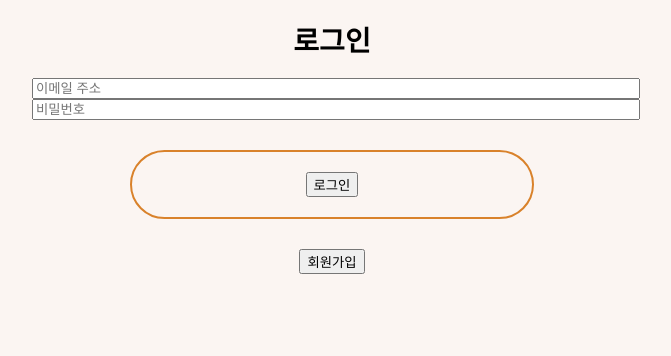
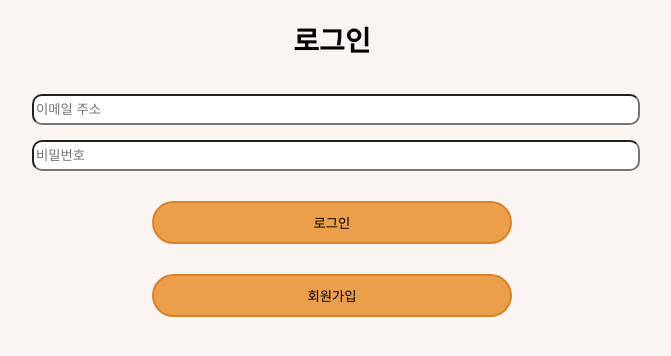
Before and after one commit to sminju1009/KEAD, a React (Create React App) app in the folder frontend/: page /login in a window 1280 px wide. Shown: the top 356 px of the page, without its empty margins (308-979 px from the left). Built offline with nearby package versions, Linux system fonts and the light colour scheme.

Commit message:
[FE][민주] CSS 수정

```diff
--- a/frontend/src/components/member/Login.css
+++ b/frontend/src/components/member/Login.css
@@ -0,0 +1,24 @@
+.button-box {
+  padding: 10px; /* 내부 여백 */
+  margin: 15px auto; /* 위아래 마진 20px, 좌우 마진 자동으로 설정 */
+  text-align: center; /* 텍스트 중앙 정렬 */
+  border: 2px solid #d9822b; /* 테두리 설정 */
+  border-radius: 50px; /* 모서리 둥글게 */
+  width: 60%; /* 너비 설정, 필요에 따라 조절 */
+}
+
+.profileField {
+  width: 80%; /* 부모 컨테이너의 너비를 설정, 화면에 따라 조절 가능 */
+  max-width: 600px; /* 부모 컨테이너의 최대 너비 설정, 필요에 따라 조절 */
+  margin: auto; /* 중앙 정렬 */
+  text-align: center;
+}
+
+.inputemail {
+  height: 30px;
+}
+
+.inputbox {
+  height: 25px;
+  border-radius: 10px;
+}
--- a/frontend/src/components/member/Login.js
+++ b/frontend/src/components/member/Login.js
@@ -1,17 +1,17 @@
-import React, { useState } from 'react';
-import useAuthStore from '../../store/authStore';
-import { useNavigate } from 'react-router-dom';
-import axios from 'axios';
-import './Login.css';
+import React, { useState } from "react";
+import useAuthStore from "../../store/authStore";
+import { useNavigate } from "react-router-dom";
+import axios from "axios";
+import "./Login.css";
 
 function Login() {
   const goToSignUp = () => {
-        navigate('/signup');
+    navigate("/signup");
   };
 
   const [loginData, setLoginData] = useState({
-    email: '',
-    password: '',
+    email: "",
+    password: "",
   });
 
   const login = useAuthStore((state) => state.login); // 로그인 함수 가져오기
@@ -30,33 +30,38 @@ function Login() {
     try {
       // axios를 사용하여 로그인 요청 보내기
       // console.log('fghfgf/',loginData)
-        const response = await axios.post('http://j10c106.p.ssafy.io:8082/users/login', loginData);
+      const response = await axios.post(
+        "http://j10c106.p.ssafy.io:8082/users/login",
+        loginData
+      );
       // console.log(response)
       if (response.data.statusCode == 200) {
         const userInfo = response.data.nickname;
         const token = response.data.token; // 응답에서 토큰 추출
         // console.log('유저정보', userInfo) // 사용자정보추출~
 
-          localStorage.setItem('jwtToken', token);
+        localStorage.setItem("jwtToken", token);
 
         login(userInfo); // 로그인 상태 업데이트
-          navigate('/'); // 메인 페이지로 리다이렉트
+        navigate("/"); // 메인 페이지로 리다이렉트
       } else {
         // 로그인 실패 처리
-          alert('로그인에 실패했습니다.');
+        alert("로그인에 실패했습니다.");
       }
     } catch (error) {
-        console.error('로그인 요청 중 오류 발생', error);
-        alert('로그인 처리 중 문제가 발생했습니다.');
+      console.error("로그인 요청 중 오류 발생", error);
+      alert("로그인 처리 중 문제가 발생했습니다.");
     }
   };
 
   return (
     <div className="profileField">
       <h1 className="profileTitle">로그인</h1>
+      <br></br>
       <form onSubmit={handleSubmit}>
         <div className="inputemail">
           <input
+            className="inputbox"
             type="email"
             id="email"
             name="email"
@@ -66,8 +71,10 @@ function Login() {
             required
           />
         </div>
+        <br></br>
         <div className="inputemail">
           <input
+            className="inputbox"
             type="password"
             id="password"
             name="password"
@@ -77,13 +84,18 @@ function Login() {
             required
           />
         </div>
-        <div className="profile-box">
-          <button type="submit">로그인</button>
-        </div>
+        <br></br>
+
+        <button className="button-box background-orange" type="submit">
+          로그인
+        </button>
       </form>
-      <div className="signup-redirect">
-        <button onClick={goToSignUp}>회원가입</button>
-      </div>
+      <button
+        className="signup-redirect button-box background-orange"
+        onClick={goToSignUp}
+      >
+        회원가입
+      </button>
     </div>
   );
 }
```
Lines whose indentation alone changed are shown as unchanged.
